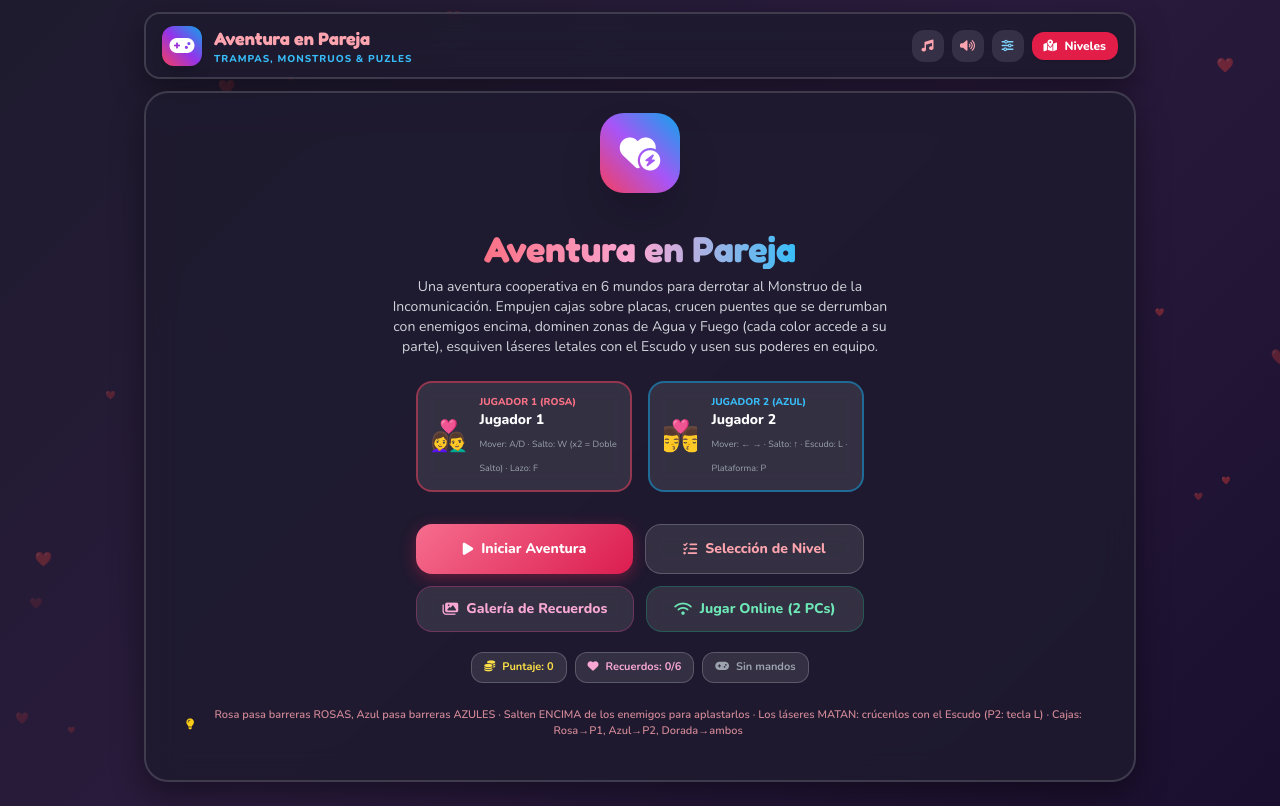
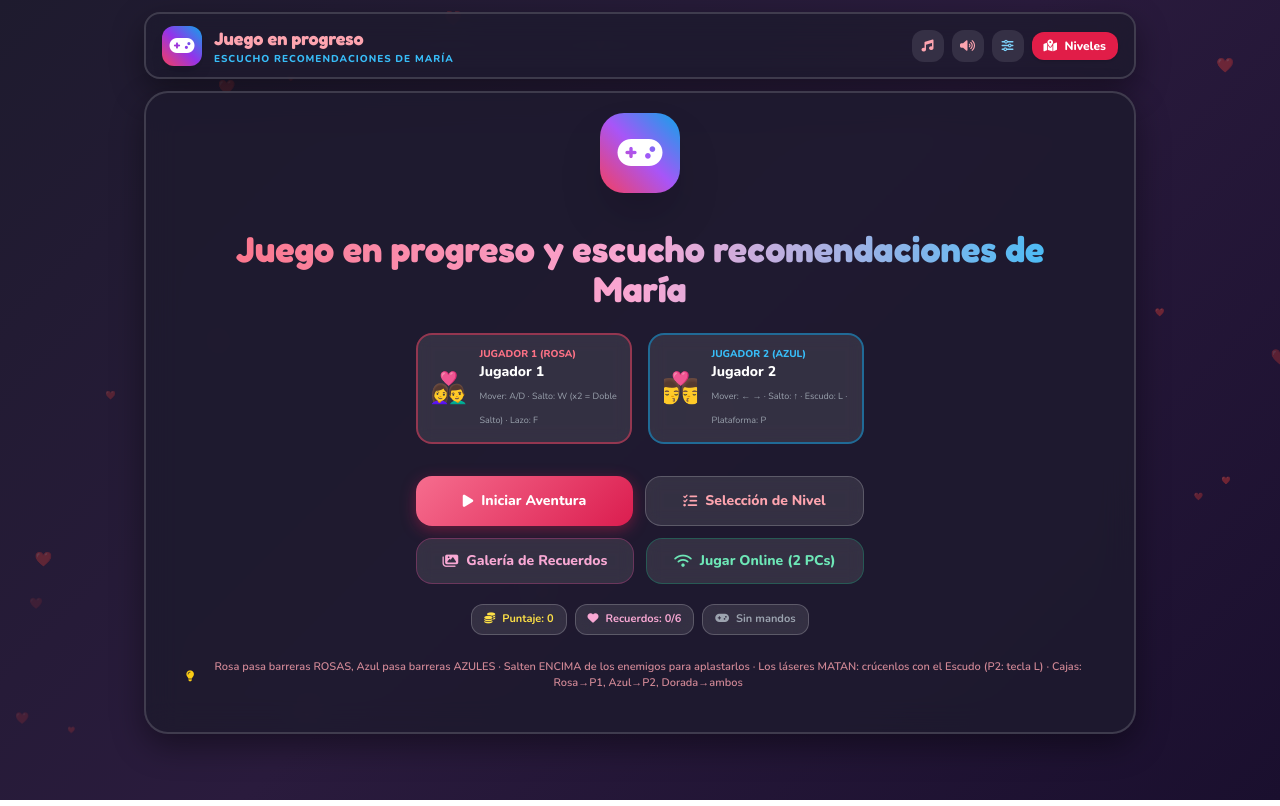
Before and after one commit to alvaro2005cuenca-cpu/mari-juego, a plain HTML site: page index.html in a window 1280 px wide. Drawn offline with nearby package versions, Linux system fonts and the light colour scheme.

Commit message:
Cambia titulo a 'Juego en progreso...' y elimina descripcion; icono mas neutro

```diff
--- a/index.html
+++ b/index.html
@@ -3,7 +3,7 @@
 <head>
     <meta charset="UTF-8">
     <meta name="viewport" content="width=device-width, initial-scale=1.0, maximum-scale=1.0, user-scalable=no">
-    <title>Aventura en Pareja: Trampas, Monstruos y Rompecabezas</title>
+    <title>Juego en progreso — escucho recomendaciones de María</title>
 
     <!-- Tailwind CSS CDN -->
     <script src="https://cdn.tailwindcss.com"></script>
@@ -126,8 +126,8 @@
                     <i class="fa-solid fa-gamepad"></i>
                 </div>
                 <div>
-                    <h1 class="text-base sm:text-lg font-bold text-rose-300 leading-none">Aventura en Pareja</h1>
-                    <p class="text-[10px] text-sky-400 font-extrabold tracking-widest uppercase">Trampas, Monstruos & Puzles</p>
+                    <h1 class="text-base sm:text-lg font-bold text-rose-300 leading-none">Juego en progreso</h1>
+                    <p class="text-[10px] text-sky-400 font-extrabold tracking-widest uppercase">Escucho recomendaciones de María</p>
                 </div>
             </div>
 
@@ -153,14 +153,11 @@
 
             <section id="view-menu" class="glass-panel rounded-3xl p-6 sm:p-10 text-center flex flex-col items-center">
                 <div class="w-20 h-20 rounded-3xl bg-gradient-to-tr from-rose-500 via-purple-500 to-sky-500 text-white flex items-center justify-center text-4xl mb-4 shadow-2xl animate-bounce">
-                    <i class="fa-solid fa-heart-circle-bolt"></i>
+                    <i class="fa-solid fa-gamepad"></i>
                 </div>
-                <h2 class="text-3xl sm:text-4xl font-extrabold text-transparent bg-clip-text bg-gradient-to-r from-rose-400 via-pink-300 to-sky-400 mb-2">
-                    Aventura en Pareja
+                <h2 class="text-3xl sm:text-4xl font-extrabold text-transparent bg-clip-text bg-gradient-to-r from-rose-400 via-pink-300 to-sky-400 mb-6">
+                    Juego en progreso y escucho recomendaciones de María
                 </h2>
-                <p class="text-gray-300 max-w-lg mx-auto mb-6 text-xs sm:text-sm leading-relaxed">
-                    Una aventura cooperativa en 6 mundos para derrotar al Monstruo de la Incomunicación. Empujen cajas sobre placas, crucen puentes que se derrumban con enemigos encima, dominen zonas de Agua y Fuego (cada color accede a su parte), esquiven láseres letales con el Escudo y usen sus poderes en equipo.
-                </p>
 
                 <!-- Players Info Cards -->
                 <div class="flex flex-wrap justify-center gap-4 mb-8 w-full max-w-md">
```
